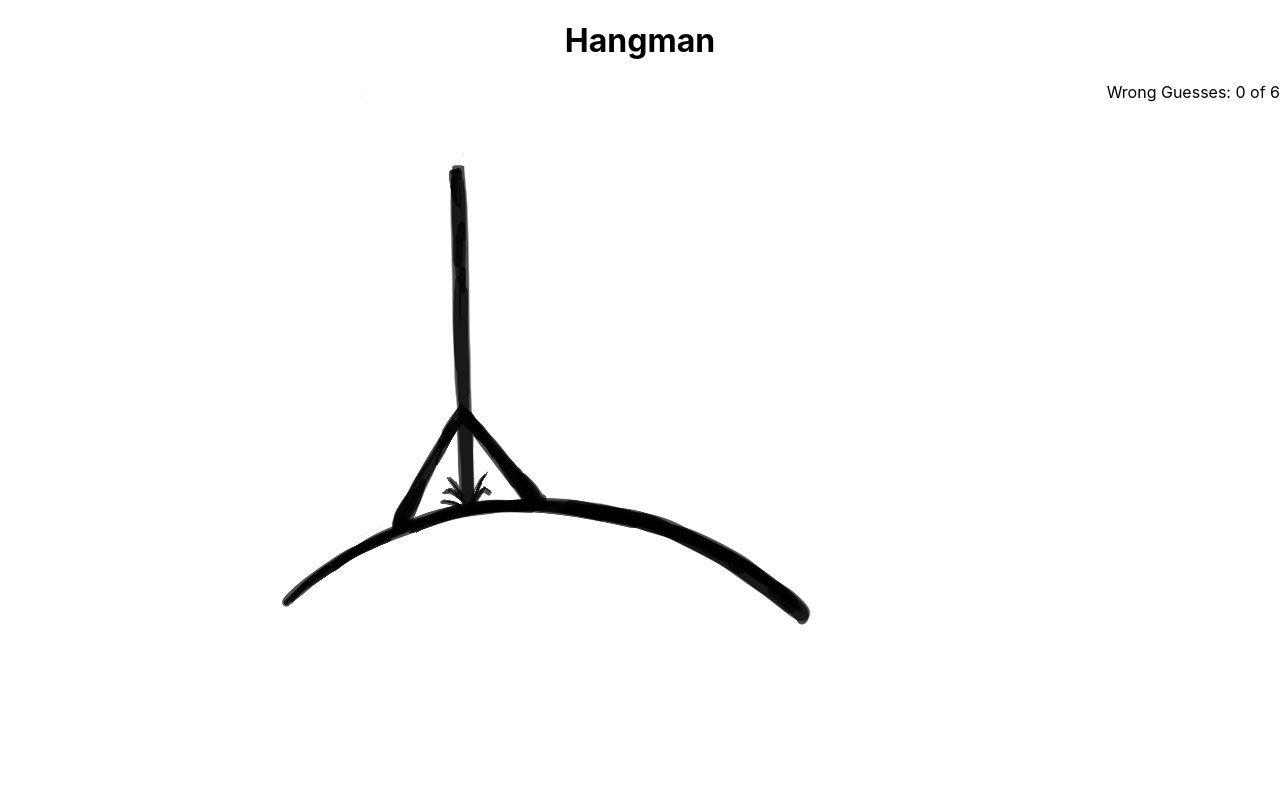
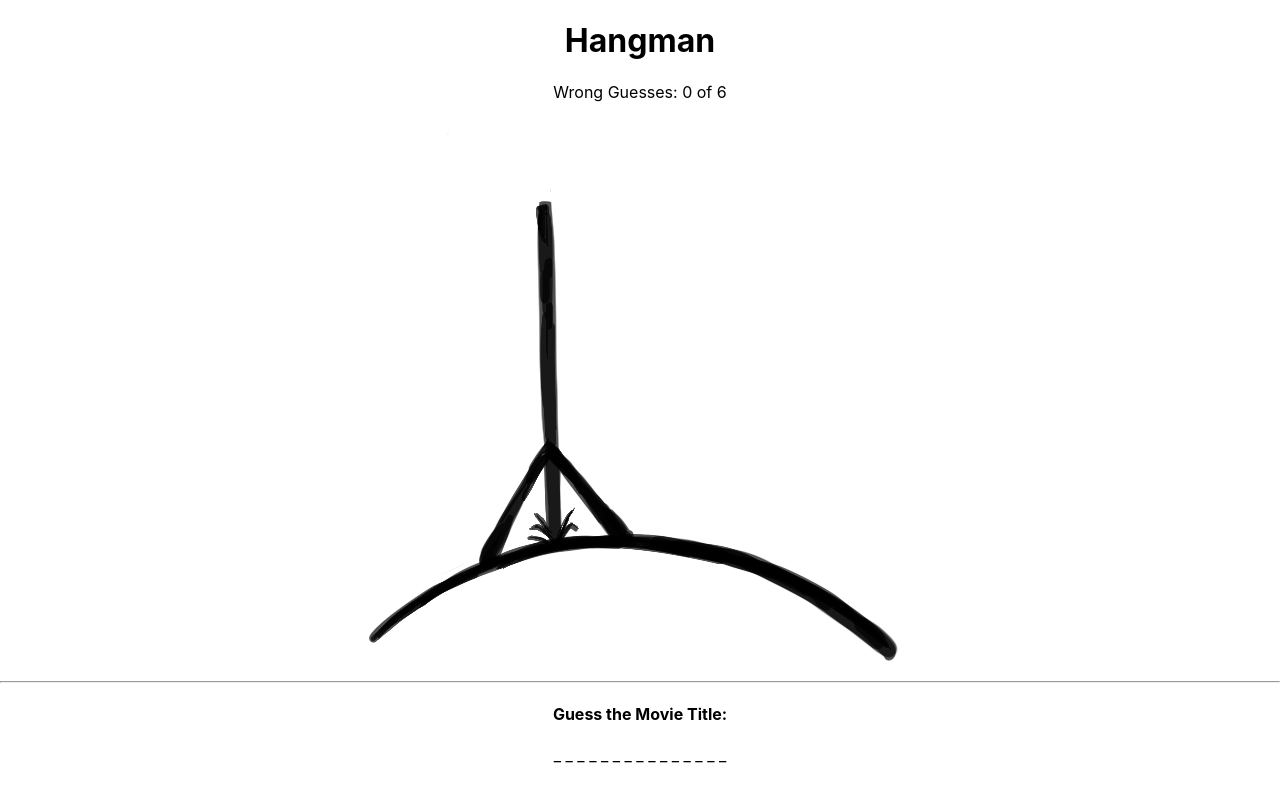
Before and after one commit to WiseFool92/hangman, a React (Create React App) app: page / in a window 1280 px wide. Built offline with nearby package versions, Linux system fonts and the light colour scheme.

Commit message:
implemented a word display & created a function to convert letters into dashes

```diff
--- a/src/components/Hangman.css
+++ b/src/components/Hangman.css
@@ -1,8 +1,13 @@
-.Hamngman {
+/* .Hangman {
   width: 80%;
   margin-top: 50px;
+} */
+
+/* .GuessBoxLocation {
+  float: right;
+} */
+
+.ImgLocation {
+  margin: .5rem;
+  padding: .5rem;
 }
-
-.GuessBoxLocation {
-  float: right;
-}
--- a/src/components/Hangman.jsx
+++ b/src/components/Hangman.jsx
@@ -25,7 +25,13 @@ class Hangman extends Component {
     }
   }
 
+  guessedWord() {
+    return this.state.answer.split("").map(letter => (this.state.guessed.has(letter) ? letter : " _ "));
+  }
+
   render() {
+    const gameOver = this.state.mistake >= this.props.maxWrong;
+
     return (
       <div className="Hangman container">
         <h1>Hangman</h1>
@@ -33,6 +39,13 @@ class Hangman extends Component {
         <div class="ImgLocation">
           <img src={this.props.img[this.state.mistake]} alt=""/>
         </div>
+        <hr />
+        <div className="text-center">
+          <h4><strong>Guess the Movie Title: </strong></h4>
+          <p>
+            {!gameOver ? this.guessedWord() : this.state.answer}
+          </p>
+        </div>
       </div>
     )
   }
```
